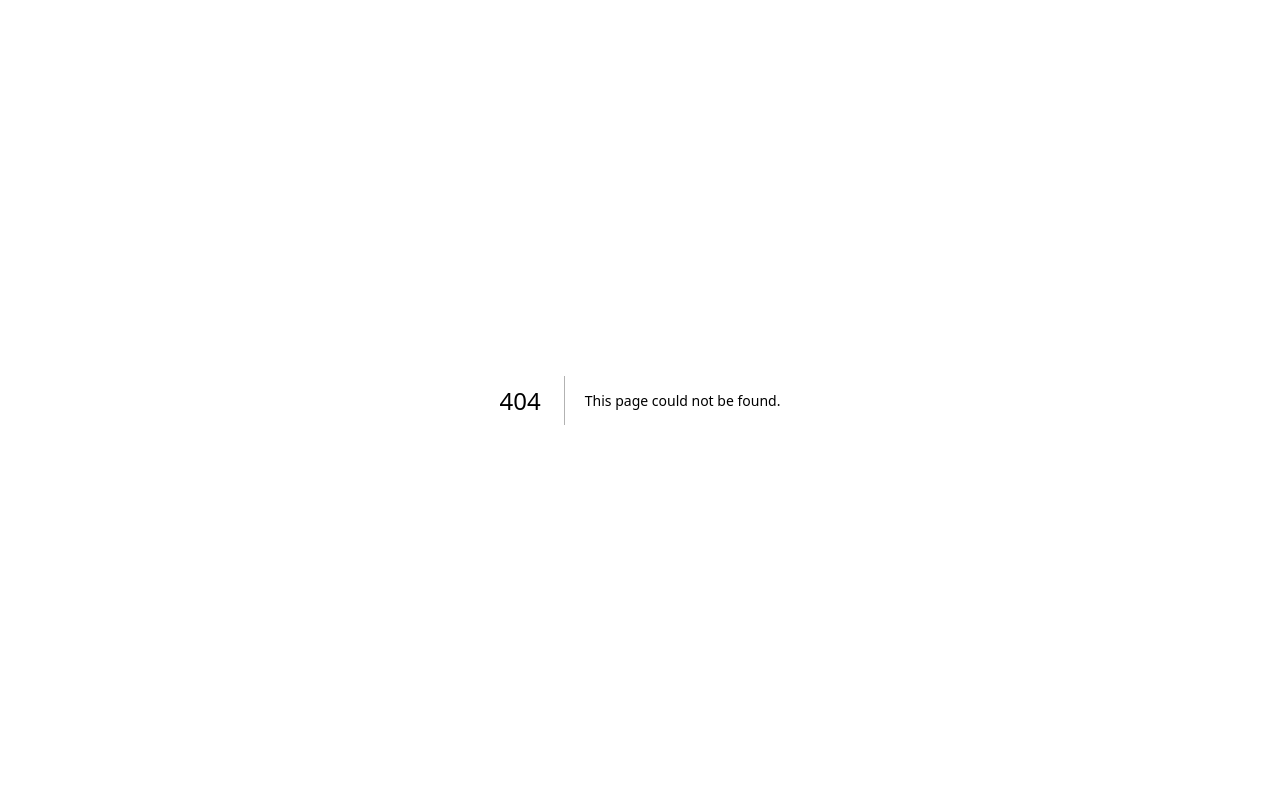
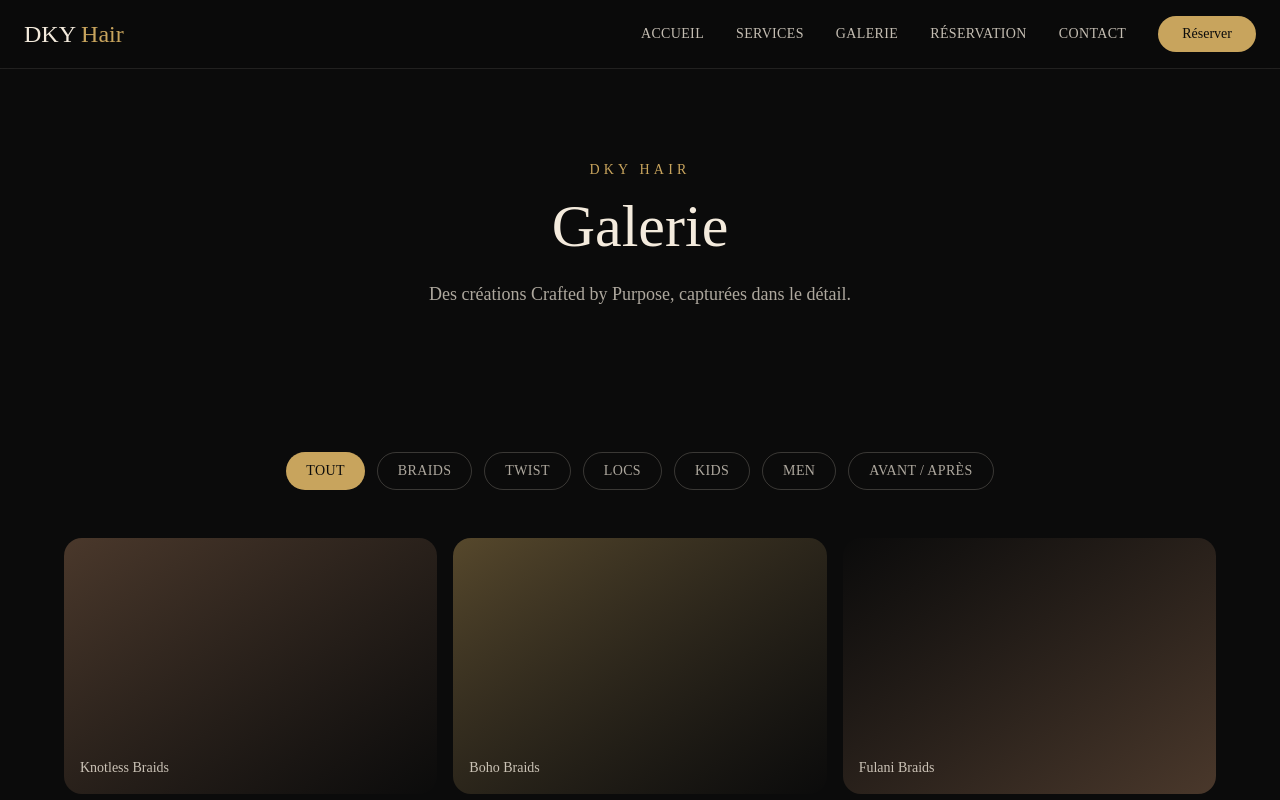
Before and after one commit to dalia-yk/dky-lifestyle, a Next.js app: page /hair/galerie in a window 1280 px wide. Before the commit this address had no page. Shown: the top 800 px of the page. Built offline with nearby package versions, Linux system fonts and the light colour scheme.

Commit message:
Add gallery with interactive category filters

```diff
--- /dev/null
+++ b/app/hair/galerie/page.tsx
@@ -0,0 +1,81 @@
+"use client";
+
+import { useState } from "react";
+import { Navbar } from "@/components/navbar";
+import { Footer } from "@/components/footer";
+import { PageHeader } from "@/components/page-header";
+import { galleryItems } from "@/data/gallery-items";
+
+const filters = [
+  { value: "all", label: "Tout" },
+  { value: "braids", label: "Braids" },
+  { value: "twist", label: "Twist" },
+  { value: "locs", label: "Locs" },
+  { value: "kids", label: "Kids" },
+  { value: "men", label: "Men" },
+  { value: "before-after", label: "Avant / Après" },
+] as const;
+
+export default function GaleriePage() {
+  const [activeFilter, setActiveFilter] =
+    useState<(typeof filters)[number]["value"]>("all");
+
+  const filteredItems =
+    activeFilter === "all"
+      ? galleryItems
+      : galleryItems.filter((item) => item.category === activeFilter);
+
+  return (
+    <main>
+      <Navbar />
+      <PageHeader
+        eyebrow="DKY Hair"
+        title="Galerie"
+        description="Des créations Crafted by Purpose, capturées dans le détail."
+      />
+
+      <section className="bg-brand-black py-16 px-6">
+        <div className="max-w-6xl mx-auto">
+          {/* Filtres */}
+          <div className="flex flex-wrap justify-center gap-3 mb-12">
+            {filters.map((filter) => (
+              <button
+                key={filter.value}
+                onClick={() => setActiveFilter(filter.value)}
+                className={`px-5 py-2 rounded-full text-sm font-sans uppercase tracking-wide transition-colors ${
+                  activeFilter === filter.value
+                    ? "bg-brand-champagne text-brand-black"
+                    : "border border-brand-ivory/20 text-brand-ivory/70 hover:border-brand-champagne/50"
+                }`}
+              >
+                {filter.label}
+              </button>
+            ))}
+          </div>
+
+          {/* Grille filtrée */}
+          <div className="grid grid-cols-2 md:grid-cols-3 gap-4">
+            {filteredItems.map((item) => (
+              <div
+                key={item.id}
+                className={`relative rounded-2xl overflow-hidden h-56 md:h-64 bg-gradient-to-br ${item.tone} flex items-end p-4`}
+              >
+                <span className="font-sans text-brand-ivory/80 text-sm">
+                  {item.label}
+                </span>
+              </div>
+            ))}
+          </div>
+
+          {filteredItems.length === 0 && (
+            <p className="text-center font-sans text-brand-ivory/50 text-sm py-12">
+              Aucune photo dans cette catégorie pour le moment.
+            </p>
+          )}
+        </div>
+      </section>
+
+      <Footer />
+    </main>
+  );
+}
--- /dev/null
+++ b/data/gallery-items.ts
@@ -0,0 +1,23 @@
+export interface GalleryItem {
+  id: string;
+  label: string;
+  category: "braids" | "twist" | "locs" | "kids" | "men" | "before-after";
+  tone: string;
+}
+
+export const galleryItems: GalleryItem[] = [
+  { id: "g1", label: "Knotless Braids", category: "braids", tone: "from-brand-mocha to-brand-black" },
+  { id: "g2", label: "Boho Braids", category: "braids", tone: "from-brand-champagne/40 to-brand-black" },
+  { id: "g3", label: "Fulani Braids", category: "braids", tone: "from-brand-black to-brand-mocha" },
+  { id: "g4", label: "Spring Twist", category: "twist", tone: "from-brand-champagne/30 to-brand-black" },
+  { id: "g5", label: "Passion Twist", category: "twist", tone: "from-brand-black to-brand-champagne/20" },
+  { id: "g6", label: "Havana Twist", category: "twist", tone: "from-brand-mocha to-brand-black" },
+  { id: "g7", label: "Soft Locs", category: "locs", tone: "from-brand-mocha to-brand-black" },
+  { id: "g8", label: "Butterfly Locs", category: "locs", tone: "from-brand-champagne/30 to-brand-black" },
+  { id: "g9", label: "Kids Braids", category: "kids", tone: "from-brand-champagne/40 to-brand-mocha" },
+  { id: "g10", label: "Kids Cornrows", category: "kids", tone: "from-brand-black to-brand-mocha" },
+  { id: "g11", label: "Men Barrel Twist", category: "men", tone: "from-brand-black to-brand-champagne/20" },
+  { id: "g12", label: "Men Cornrows", category: "men", tone: "from-brand-mocha to-brand-champagne/30" },
+  { id: "g13", label: "Avant / Après — Knotless", category: "before-after", tone: "from-brand-champagne/30 to-brand-mocha" },
+  { id: "g14", label: "Avant / Après — Soft Locs", category: "before-after", tone: "from-brand-black to-brand-mocha" },
+];
```
